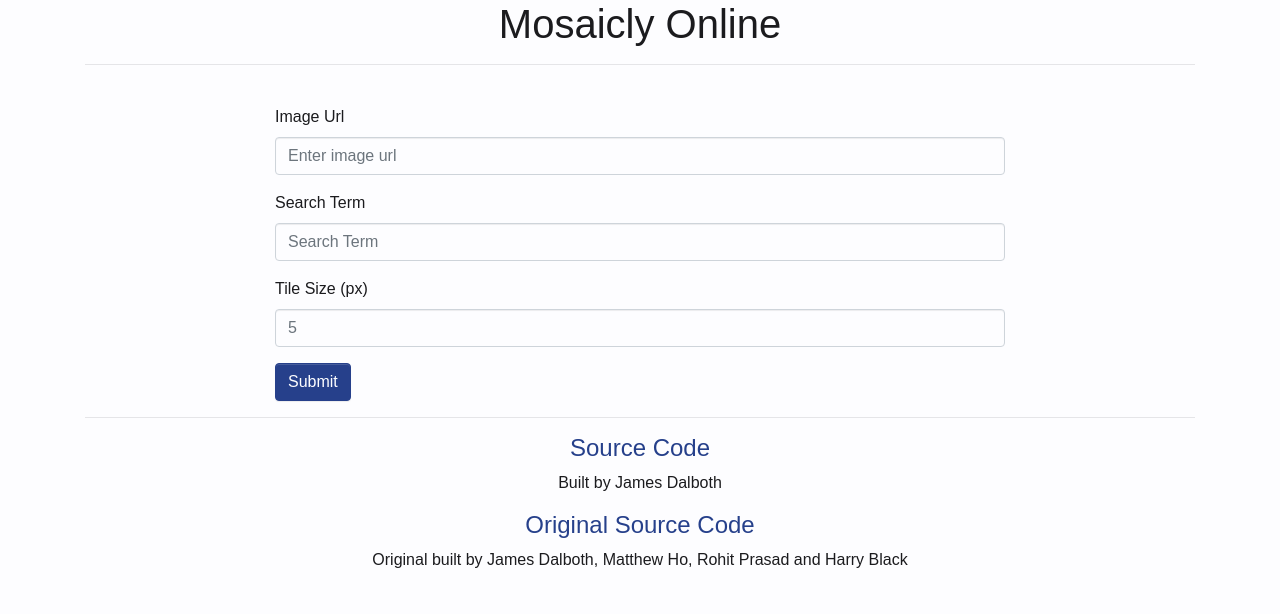
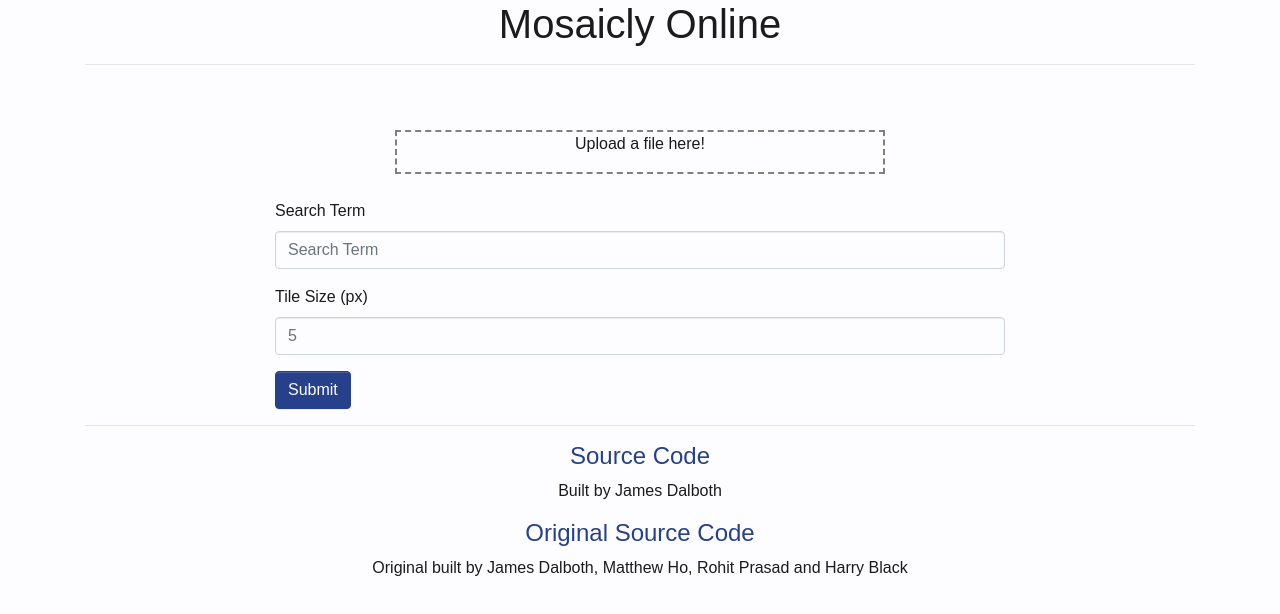
Before and after one commit to JamesDalboth/MosaiclyOnline, a React (Create React App) app: page / in a window 1280 px wide. Shown: the top 614 px of the page. Built offline with nearby package versions, Linux system fonts and the light colour scheme.

Commit message:
Use file dropzone

```diff
--- /dev/null
+++ b/src/components/FileUpload.tsx
@@ -0,0 +1,27 @@
+import React from 'react';
+import Dropzone from 'react-dropzone';
+
+import { Col, Row } from 'react-bootstrap';
+
+const FileUpload: React.FC<{ onDrop: (files: any[]) => void }> = ({ onDrop }) => {
+  return (
+    <Row>
+      <Col xs={{ span: 6, offset: 3 }}>
+        <Dropzone
+          multiple={false}
+          onDrop={onDrop}>
+          {({ getRootProps, getInputProps }) => (
+            <section>
+              <div {...getRootProps()} style={{ border: '2px dashed grey', margin: '25px' }}>
+                <input {...getInputProps()} />
+                <p className="text-center">Upload a file here!</p>
+              </div>
+            </section>
+          )}
+        </Dropzone>
+      </Col>
+    </Row>
+  );
+};
+
+export default FileUpload;
--- a/src/components/InputForm.tsx
+++ b/src/components/InputForm.tsx
@@ -3,7 +3,6 @@ import React from 'react';
 import { Button, Form } from 'react-bootstrap';
 
 interface FormFields {
-  imageUrl: string;
   searchTerm: string;
   tileSize: string;
 };
@@ -23,16 +22,8 @@ interface InputFormProps {
 
 const InputForm: React.FC<InputFormProps> = ({ onChange, onSubmit }) => {
   return (
+    <>
       <Form>
-      <Form.Group controlId="imageUrl">
-        <Form.Label>Image Url</Form.Label>
-        <Form.Control
-          placeholder="Enter image url"
-          type="text"
-          onChange={onChange}
-          required/>
-      </Form.Group>
-
         <Form.Group controlId="searchTerm">
           <Form.Label>Search Term</Form.Label>
           <Form.Control
@@ -55,6 +46,7 @@ const InputForm: React.FC<InputFormProps> = ({ onChange, onSubmit }) => {
           Submit
         </Button>
       </Form>
+    </>
   );
 };
 
--- a/src/components/Main.tsx
+++ b/src/components/Main.tsx
@@ -4,13 +4,13 @@ import { Col, Container, Row } from 'react-bootstrap';
 
 import ImageDisplay from './ImageDisplay';
 import InputForm from './InputForm';
+import FileUpload from './FileUpload';
 import Footer from './Footer';
 
 // eslint-disable-next-line
 const request = require('request-promise');
 
 interface FormFields {
-  imageUrl: string;
   searchTerm: string;
   tileSize: string;
 };
@@ -26,26 +26,23 @@ type InputChangeEvent = React.FormEvent<any> &
 const Main: React.FC = () => {
   const [fields, setFields] = React.useState<FormFields>(
     {
-      imageUrl: '',
       searchTerm: '',
       tileSize: '',
     },
   );
-
-  const [imageUrl, setImageUrl] = React.useState<string>();
+  const [imageData, setImageData] = React.useState<string>();
   const [result, setResult] = React.useState<string>();
   const [loading, setLoading] = React.useState<boolean>(false);
 
   const onSubmit = (): void => {
     setLoading(true);
-    setImageUrl(fields.imageUrl);
 
     request({
       method: 'POST',
       url: 'https://hmdvu2o3zh.execute-api.us-east-1.amazonaws.com/prod',
       body: {
         'searchTerm': fields.searchTerm,
-        'imageUrl': fields.imageUrl,
+        'data': imageData,
         'tileSize': Number(fields.tileSize),
       },
       headers: {
@@ -70,6 +67,20 @@ const Main: React.FC = () => {
     setFields(stateUpdate.fields);
   };
 
+  const toBase64 = (file: any): Promise<string> => new Promise((resolve, reject) => {
+    const reader = new FileReader();
+    reader.readAsDataURL(file);
+    reader.onload = () => resolve(reader.result);
+    reader.onerror = error => reject(error);
+  });
+
+  const onDrop = (files: any[]): void => {
+    const file = files[0];
+    toBase64(file)
+      .then((base64: string) => setImageData(base64))
+      .catch(console.log);
+  };
+
   return (
     <Container>
       <Row>
@@ -79,8 +90,9 @@ const Main: React.FC = () => {
         </Col>
       </Row>
       <Row>
-        <ImageDisplay url1={imageUrl} url2={result} loading={loading}/>
+        <ImageDisplay url1={imageData} url2={result} loading={loading}/>
       </Row>
+      <FileUpload onDrop={onDrop}/>
       <Row>
         <Col xs={{ span: 8, offset: 2 }}>
           <InputForm onChange={onChange} onSubmit={onSubmit}/>
```
Lines whose indentation alone changed are shown as unchanged.
